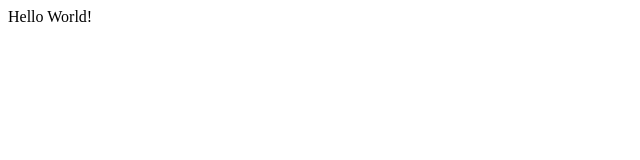
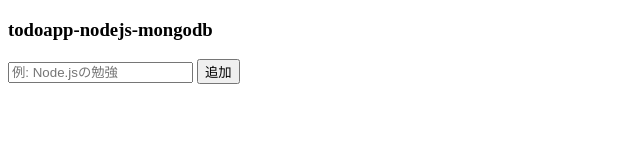
Before and after one commit to tomotakashimizu/todoapp-nodejs-mongodb, a website: page public/index.html in a window 1280 px wide. Shown: the whole page, without its empty margins (0-640 px from the left). Drawn offline with Linux system fonts and the light colour scheme.

Commit message:
update: create form to add task

```diff
--- a/public/index.html
+++ b/public/index.html
@@ -7,6 +7,12 @@
     <title>todoapp-nodejs-mongodb</title>
   </head>
   <body>
-    Hello World!
+    <form class="submit-form">
+      <h3>todoapp-nodejs-mongodb</h3>
+      <div class="form-controll">
+        <input type="text" name="name" class="task-input" placeholder="例: Node.jsの勉強" />
+        <button type="submit" class="btn submit-btn">追加</button>
+      </div>
+    </form>
   </body>
 </html>
```
